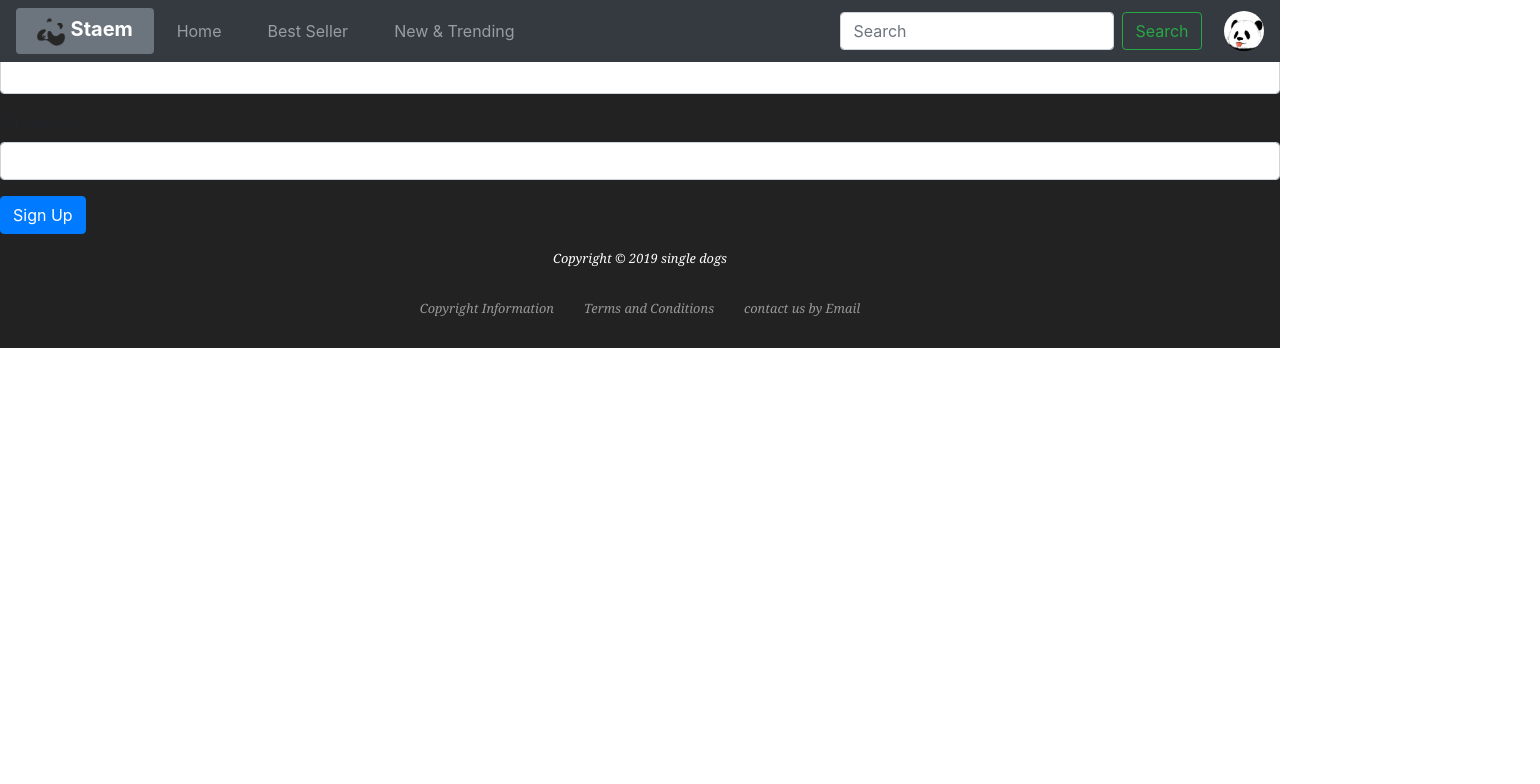
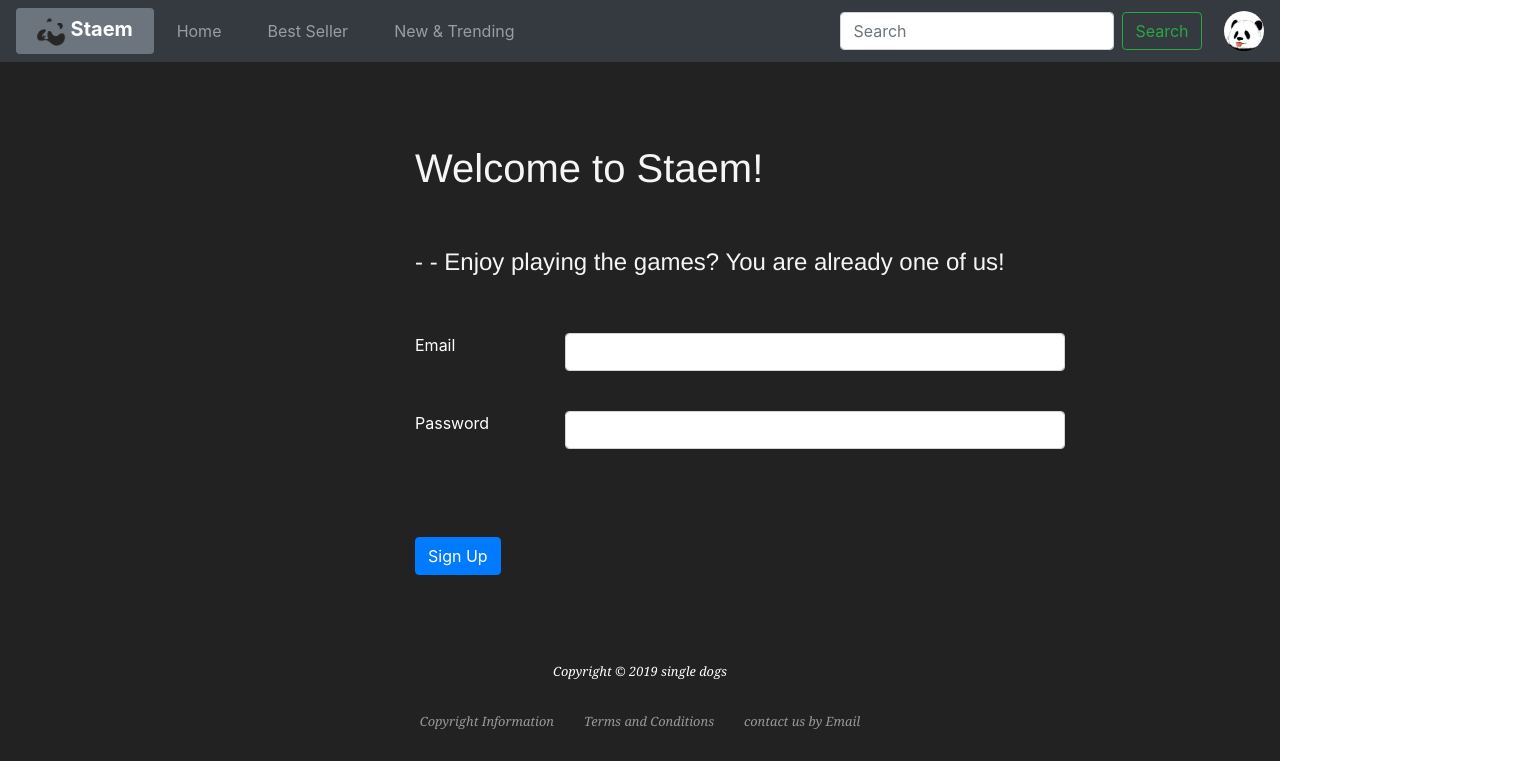
Before and after one commit to lijiazhy/WebFinal, an Angular app: page /signup in a window 1280 px wide. Shown: the top 784 px of the page, 1540 px wide, since content can reach past the window. Built offline with nearby package versions, Linux system fonts and the light colour scheme.

Commit message:
revised signup

```diff
--- a/src/app/header/header.component.html
+++ b/src/app/header/header.component.html
@@ -30,13 +30,10 @@
           <input class="form-control" type="passWord" name="passWord" id="passWord" [(ngModel)]="passWord"/>
         </div>
         <div>
-          <button class="btn btn-primary">Login</button><br>
-          <a [routerLink]="['/signup']" >Do not have a username?Sign up now!</a>
+          <button class="btn btn-primary">Login</button><br><br>
+          <a [routerLink]="['/signup']" >Do not have a username?  Sign up now!</a>
       </div>
   </form>
-  <span>
-    <p> the create result: '{{response}}'</p>
-  </span>
    <div id="close" >
     <span onclick="document.getElementById('log').style.display='none'">关闭</span>
   </div>
--- a/src/app/signup/signup.component.css
+++ b/src/app/signup/signup.component.css
@@ -0,0 +1,27 @@
+.container{
+    margin-left: 400px;
+    margin-right: auto;
+    /* padding: 50px; */
+}
+/* .form-group{
+    text-align: center;
+
+} */
+input{
+    width: 500px;
+    /* margin-left: auto;
+    margin-right: auto; */
+}
+label{
+    color: white;
+    float: left;
+    width: 150px;
+    margin-left: auto;
+    /* margin-left: 300px;
+
+    /* margin-right: auto;  */
+}
+h1,h4{
+    color: whitesmoke;
+    font-family: "Tranbuchet MS", Helvetica, sans-serif;
+}
--- a/src/app/signup/signup.component.html
+++ b/src/app/signup/signup.component.html
@@ -1,13 +1,22 @@
 <form (ngSubmit) = "createUser()">
+  <br><br><br><br><br>
+  <div class="container">
+      <h1>Welcome to Staem!</h1>
+      <br><br>
+      <h4>- - Enjoy playing the games? You are already one of us!</h4>
+      <br><br>
       <div class="form-group">
           <label for="userName">Email</label>
           <input class="form-control" type="text" name="userName" id="userName" [(ngModel)]="model.userName"/>
-  </div>
+        </div><br>
         <div class="form-group">
           <label for="passWord">Password</label>
           <input class="form-control" type="passWord" name="passWord" id="passWord" [(ngModel)]="model.passWord"/>
         </div>
+        <br><br><br>
         <div>
           <button class="btn btn-primary" (click) = "createUser">Sign Up</button>
       </div>
+      <br><br><br>
+  </div>
 </form>
```
Lines whose indentation alone changed are shown as unchanged.
